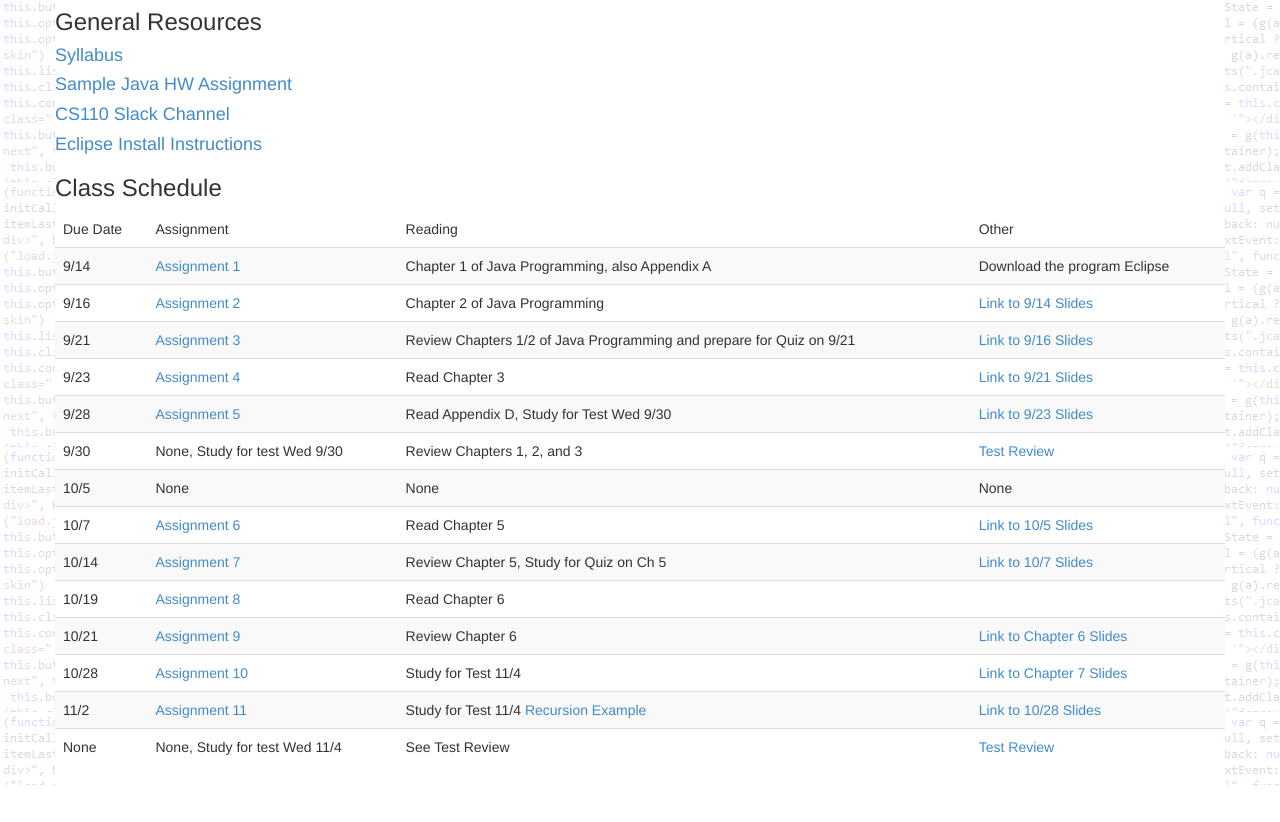
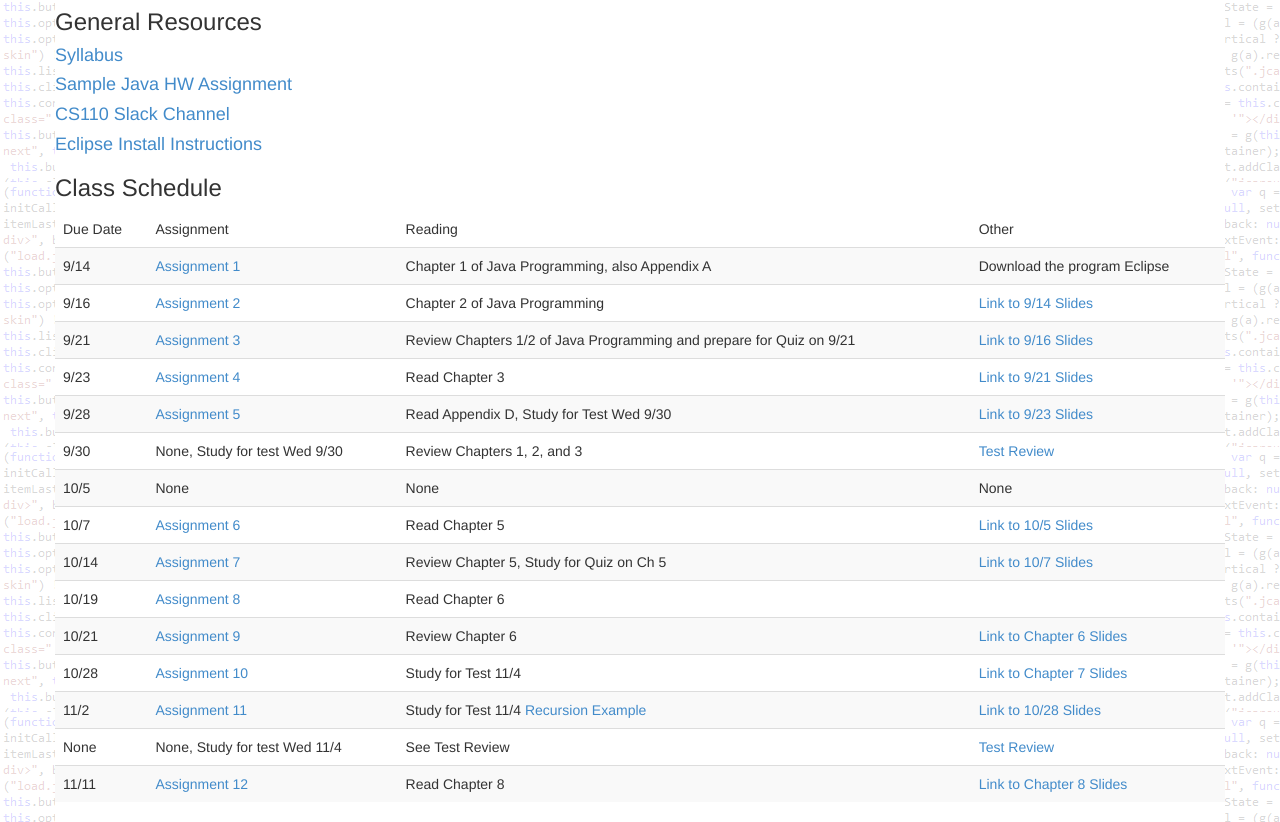
Before and after one commit to nickalex/nickalex.github.io, a plain HTML site: page cs110.html in a window 1280 px wide. Shown: the part 348-1170 px from the top of the page. Before the commit the page ends 1133 px from the top, so only its background shows below. Drawn offline with nearby package versions, Linux system fonts and the light colour scheme.

Commit message:
Added next class

```diff
--- a/cs110.html
+++ b/cs110.html
@@ -147,6 +147,12 @@
                 <td>See Test Review</td>
                 <td><a href="../Files/Test2Review.pdf">Test Review</a></td>
               </tr>
+              <tr>
+                <td>11/11</td>
+                <td><a href="../Files/Assignment12.pdf">Assignment 12</a></td>
+                <td>Read Chapter 8</td>
+                <td><a href="https://drive.google.com/file/d/0B5HF1qz2C5-PQi1XNzlkaUsyT1k1RWVsQzgzZ1NNRWxjMGFn/view?usp=sharing">Link to Chapter 8 Slides</a></td>
+              </tr>
 
 
             </tbody>
```
Also changed, not shown: 1 other file.
